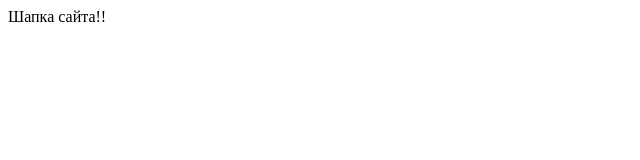
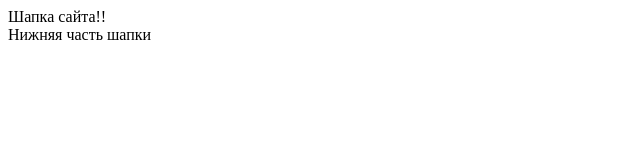
Before and after one commit to Holin1945/Test-account, a plain HTML site: page Index.html in a window 1280 px wide. Shown: the whole page, without its empty margins (0-640 px from the left). Drawn offline with Linux system fonts and the light colour scheme.

Commit message:
header-bottom1.1

```diff
--- a/Index.html
+++ b/Index.html
@@ -7,5 +7,6 @@
 </head>
 <body>
     <div>Шапка сайта!!</div>
+    <div>Нижняя часть шапки</div>
 </body>
 </html>
```
